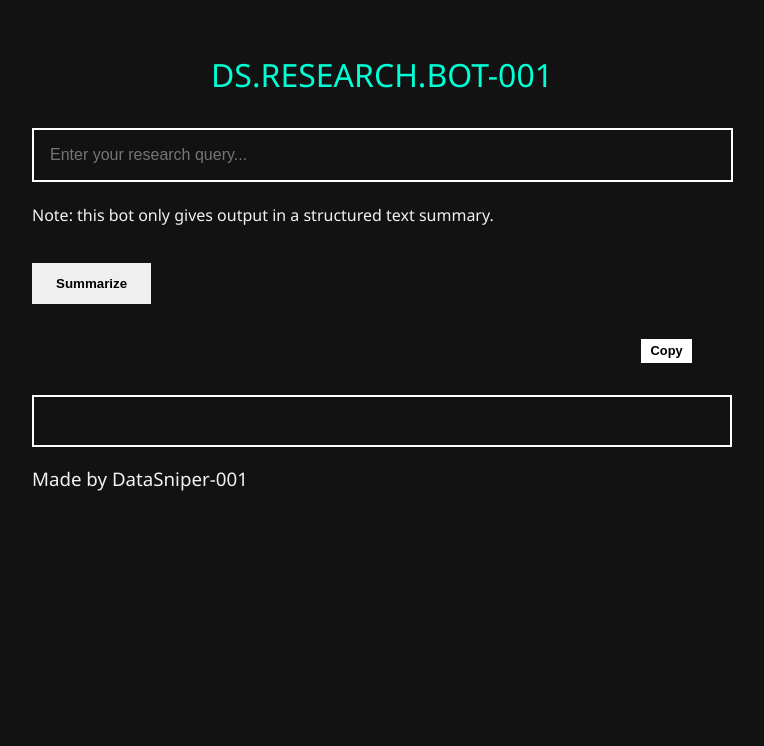
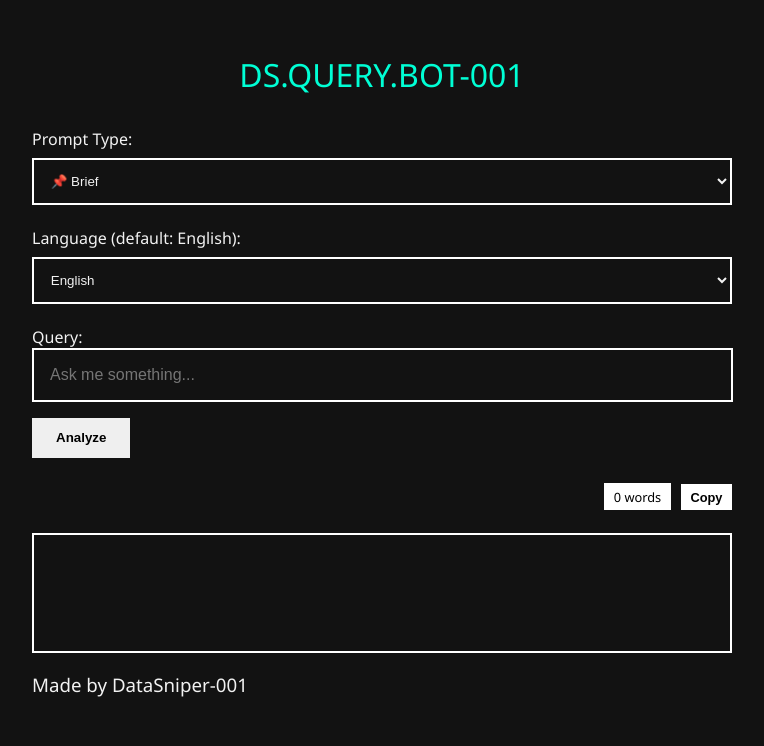
Before and after one commit to Divi307/DS.QUERY.BOT-001, a Flask app: page / in a window 1280 px wide. Shown: the top 746 px of the page, without its empty margins (258-1022 px from the left). Run offline with Flask 3, Linux system fonts and the light colour scheme.

Commit message:
changed whole structure of bot

```diff
--- a/app.py
+++ b/app.py
@@ -1,122 +1,111 @@
 from flask import Flask, render_template, request, jsonify
-import cohere
-from dotenv import load_dotenv
 import os
 from datetime import datetime
-import re
+import google.generativeai as genai
+import cohere
 
-load_dotenv()
+# Load environment variables (for API keys)
+COHERE_API_KEY = os.getenv("COHERE_API_KEY") or "your-cohere-api-key"
+
+# Initialize Gemini & Cohere
+co = cohere.Client(COHERE_API_KEY)
 
 app = Flask(__name__)
 
-# Configure Cohere
-co = cohere.Client(os.getenv("COHERE_API_KEY"))
-
-# Template format
-SUMMARY_TEMPLATE = """
-=== DATASNIPER.LOG ===
-
-🧠Topic:
-{query}
-
-📘Brief Info:
-{concept}
-
-💡Applications:
-{applications}
-
-🧪Examples:
-{examples}
-
-🛠️Tools:
-{tools}
-
-⚠️Limitations:
-{limitations}
-"""
-
-def generate_summary(query):
-    prompt = f"""
-You are a structured AI researcher assistant.
-
-Given the query: "{query}", generate a structured response with EXACTLY these 6 headings in this order:
-
-Brief Concept:
-Applications:
-Examples:
-Tools:
-Limitations:
-
-Instructions:
-- Use only one short paragraph per section.
-- In Applications, Tools, and Limitations sections, use 3–5 clear bullet points instead of a paragraph.
-- Do not add introductions or summaries.
-- After the 'Limitations' section, end the response with this phrase exactly: 'Tell me more about what you want to know next!'
-
-Output must be clean, minimal, and consistently formatted.
-"""
-
-    try:
-        response = co.chat(
-            model="command-r",
-            message=prompt,
-            temperature=0.7,
-        )
-        raw = response.text
-        print("=== RAW RESPONSE ===")
-        print(response.text)
+# Home route
+@app.route('/')
+def home():
+    return render_template("index.html")
 
 
-        sections = {
-            "concept": extract_section(raw, ["brief concept", "concept"]),
-            "applications": extract_section(raw, ["applications"]),
-            "examples": extract_section(raw, ["examples"]),
-            "tools": extract_section(raw, ["tools", "libraries"]),
-            "limitations": extract_section(raw, ["limitations"]),
-            "next_steps": extract_section(raw, ["next to explore", "further reading"]),
-        }
+# Format prompt based on selected style and language
+def format_prompt(prompt_type, topic_or_prompt, language="english"):
+    language = language.strip().lower()
+    prompt_type = prompt_type.strip().lower()
 
-        formatted = SUMMARY_TEMPLATE.format(query=query, **sections)
-        return formatted.strip()
-    except Exception as e:
-        raise RuntimeError(f"Cohere Error: {e}")
+    if language not in ["english", "hindi"]:
+        language = "english"
+
+    if prompt_type == "deep":
+        if language == "english":
+            return (
+                f"Write a detailed, in-depth analysis essay of at least 400 words on the topic: \"{topic_or_prompt}\".\n"
+                "Include background, key concepts, real-world applications, and important facts. "
+                "Use formal tone and clear structure. Avoid repetition and general statements."
+            )
+        elif language == "hindi":
+            return (
+                f"विषय \"{topic_or_prompt}\" पर कम से कम 400 शब्दों में एक गहन विश्लेषणात्मक निबंध लिखें।\n"
+                "उसका इतिहास, मुख्य तत्व, वास्तविक जीवन में उपयोग और महत्वपूर्ण तथ्य शामिल करें। "
+                "भाषा औपचारिक होनी चाहिए और संरचना स्पष्ट होनी चाहिए। दोहराव और सामान्य वाक्य से बचें।"
+            )
+
+    elif prompt_type == "brief":
+        if language == "english":
+            return (
+                f"Explain the topic \"{topic_or_prompt}\" in **no more than 3 lines**. "
+                "Be concise, avoid fluff, and provide the essence of the concept only."
+            )
+        elif language == "hindi":
+            return (
+                f"विषय \"{topic_or_prompt}\" को **केवल 3 पंक्तियों में** स्पष्ट और संक्षेप में समझाइए। "
+                "अनावश्यक जानकारी से बचें और केवल मुख्य बात बताएं।"
+            )
+
+    elif prompt_type == "custom":
+        if language == "english":
+            return topic_or_prompt
+        elif language == "hindi":
+            return f"इस प्रश्न का उत्तर हिंदी में दीजिए:\n{topic_or_prompt}"
+
+    # Fallback (in case prompt_type is invalid)
+    return f"Explain this in a helpful way: {topic_or_prompt}"
 
 
-def extract_section(text, keywords):
-    text = text.lower()
-    for key in keywords:
-        pattern = rf"{key}[:\-]?\s*(.*?)(?=\n\s*\w+[:\-]|\Z)"
-        match = re.search(pattern, text, re.DOTALL)
-        if match:
-            result = match.group(1).strip().capitalize()
-            return result if result else "Not available."
-    return "Not available."
+# Generate summary using Cohere
+def generate_summary(query):
+    try:
+        cohere_response = co.generate(
+            model='command-r-plus',
+            prompt=query,
+            max_tokens=2000,
+            temperature=0.7,
+            stop_sequences=["--END--"]
+        )
+        print("✅ Cohere succeeded.")
+        return cohere_response.generations[0].text.strip()
+    except Exception as cohere_error:
+        print("❌ Cohere failed:", cohere_error)
+        raise Exception("Cohere failed.")
 
 
-@app.route('/')
-def index():
-    return render_template('index.html')
-
-
+# Summarize API
 @app.route('/summarize', methods=['POST'])
 def summarize():
     data = request.get_json()
-    query = data.get("query", "")
+    query = data.get("query", "").strip()
+    style = data.get("style", "custom")
+    language = data.get("language", "english")
 
     if not query:
-        return jsonify({"error": "Query is missing"}), 400
+        return jsonify({"error": "❌ Query is missing"}), 400
 
     try:
-        summary = generate_summary(query)
+        final_prompt = format_prompt(style, query, language)
+        summary = generate_summary(final_prompt)
 
+        # Save to log
         with open("queries.log", "a", encoding="utf-8") as f:
-            f.write(f"\n\n=== {datetime.now()} ===\nQuery: {query}\n\n{summary}\n")
+            f.write(f"\n\n=== {datetime.now()} ===\nStyle: {style}\nLanguage: {language}\nQuery: {query}\n\nSummary: {summary}\n")
 
         return jsonify({"summary": summary})
     except Exception as e:
+        print("🔥 Error while summarizing:", e)
         return jsonify({"error": str(e)}), 500
 
 
+# Run server
 if __name__ == "__main__":
     port = int(os.environ.get("PORT", 5000))
-    app.run(host="0.0.0.0", port=port)
+    print(f"🚀 Server running on: http://127.0.0.1:{port}")
+    app.run(host="0.0.0.0", port=port, debug=True)
--- a/templates/index.html
+++ b/templates/index.html
@@ -2,15 +2,15 @@
 <html lang="en">
 
 <head>
-    <meta charset="UTF-8">
-    <title>DS.RESEARCH.BOT-001</title>
-    <meta name="viewport" content="width=device-width, initial-scale=1.0">
-    <link rel="icon" type="image/x-icon" href="../static/DS_logo.png">
+    <meta charset="UTF-8" />
+    <title>DS.QUERY.BOT-001</title>
+    <meta name="viewport" content="width=device-width, initial-scale=1.0" />
+    <link rel="icon" type="image/x-icon" href="../static/DS_logo.png" />
     <style>
          :root {
             --bg: #121212;
             --text: #f2f2f2;
-            --card: #1e1e1e;
+            --card: #121212;
             --primary: #00ffd5;
         }
 
@@ -47,6 +47,15 @@
             font-size: 1rem;
         }
 
+        select {
+            width: 100%;
+            padding: 0.8rem;
+            margin-top: 0.5rem;
+            background: var(--card);
+            color: var(--text);
+            border: 2px solid white;
+        }
+
         button {
             padding: 0.8rem 1.5rem;
             margin-top: 1rem;
@@ -61,42 +70,66 @@
             background-color: #00c5aa;
         }
 
-        .copy-btn {
-            margin-top: 5%;
-            margin-left: 87%;
+        .copy-btn,
+        .word-count {
             background: #fff;
+            color: #000;
             border: none;
             padding: 0.3rem 0.6rem;
-            cursor: pointer;
             font-size: 0.8rem;
         }
 
-        .spinner {
-            display: none;
-            margin-top: 2rem;
-            text-align: center;
+        .copy-btn {
+            padding-top: 6px;
+            margin-bottom: 15px;
         }
 
-        .spinner div {
-            display: inline-block;
-            width: 20px;
-            height: 20px;
-            margin: 0 5px;
-            background: var(--primary);
-            animation: bounce 0.6s infinite alternate;
+        .copy-row {
+            display: flex;
+            justify-content: flex-end;
+            align-items: center;
+            gap: 10px;
+            margin-top: 10px;
+            margin-bottom: 2px;
         }
 
-        .spinner div:nth-child(2) {
-            animation-delay: 0.2s;
+        #output {
+            position: relative;
+            display: block;
+            white-space: pre-wrap;
+            overflow-wrap: break-word;
+            overflow-y: auto;
+            min-height: 68px;
+            max-height: 400px;
+            padding: 1.5rem;
+            color: #fff;
+            margin-top: 0.5rem;
+            border: 2px solid white;
+            background-color: var(--card);
+            transition: all 0.3s ease-in-out;
         }
 
-        .spinner div:nth-child(3) {
-            animation-delay: 0.4s;
+        .spinner-inside {
+            display: none;
+            justify-content: center;
+            align-items: center;
+            position: absolute;
+            inset: 0;
+            background-color: rgba(18, 18, 18, 0.8);
         }
 
-        @keyframes bounce {
-            to {
-                transform: translateY(-15px);
+        .hourglass {
+            width: 30px;
+            height: 30px;
+            border: 4px solid var(--primary);
+            border-radius: 50%;
+            border-top-color: transparent;
+            animation: spin 1s linear infinite;
+        }
+
+        @keyframes spin {
+            100% {
+                transform: rotate(360deg);
             }
         }
 
@@ -104,40 +137,50 @@
             input[type="text"] {
                 width: 93%;
             }
-        }
-
-        #output {
-            display: block;
-            white-space: pre-wrap;
-            overflow-wrap: break-word;
-            overflow-y: auto;
-            max-height: 400px;
-            padding: 1.5rem;
-            color: #fff;
-            margin-top: 2rem;
-            position: relative;
-            border: 2px solid white;
+            .copy-row {
+                align-items: flex-end;
+            }
+            .copy-btn {
+                margin-bottom: 2px;
+            }
         }
     </style>
 </head>
 
 <body>
     <div class="container">
-        <h1>DS.RESEARCH.BOT-001</h1>
-        <input type="text" id="queryInput" placeholder="Enter your research query..." />
-        <h4>Note: this bot only gives output in a structured text summary.</h4>
-        <button id="summarizeBtn">Summarize</button>
+        <h1>DS.QUERY.BOT-001</h1>
+
+        <label for="promptSelect">Prompt Type:</label>
+        <select id="promptSelect">
+      <option value="brief">📌 Brief</option>
+      <option value="deep">🔬 Deep Analysis</option>
+      <option value="custom">📝 Custom Prompt</option>
+    </select><br><br>
+
+        <label for="languageSelect">Language (default: English):</label>
+        <select id="languageSelect">
+      <option value="english">English</option>
+      <option value="hindi">Hindi</option>
+    </select><br><br>
+
+        <label for="queryInput">Query:</label>
+        <input type="text" id="queryInput" placeholder="Ask me something..." /><br>
+
+        <button id="summarizeBtn">Analyze</button>
+
+        <div class="copy-row">
+            <span class="word-count" id="word-count">0 words</span>
+            <button class="copy-btn" id="copy-btn">Copy</button>
+        </div>
 
         <div id="output-container" style="position: relative;">
-            <button class="copy-btn" id="copy-btn">Copy</button>
             <pre id="output"></pre>
+            <div class="spinner-inside" id="spinner">
+                <div class="hourglass"></div>
+            </div>
         </div>
 
-        <div class="spinner" id="spinner">
-            <div></div>
-            <div></div>
-            <div></div>
-        </div>
         <h3>Made by DataSniper-001</h3>
     </div>
 
@@ -145,44 +188,57 @@
         const summarizeBtn = document.getElementById("summarizeBtn");
         const queryInput = document.getElementById("queryInput");
         const outputBox = document.getElementById("output");
+        const spinner = document.getElementById("spinner");
+        const wordCount = document.getElementById("word-count");
 
         summarizeBtn.addEventListener("click", async() => {
             const query = queryInput.value.trim();
+            const promptType = document.getElementById("promptSelect").value;
+            const language = document.getElementById("languageSelect").value;
+
             if (!query) {
                 outputBox.innerText = "Please enter a query.";
                 return;
             }
 
-            outputBox.innerText = "⏳ Summarizing...";
+            outputBox.innerText = "";
+            wordCount.innerText = "0 words";
+            spinner.style.display = "flex";
 
             try {
                 const res = await fetch("/summarize", {
                     method: "POST",
                     headers: {
-                        "Content-Type": "application/json",
+                        "Content-Type": "application/json"
                     },
                     body: JSON.stringify({
-                        query
+                        query,
+                        promptType,
+                        language
                     }),
                 });
 
                 const data = await res.json();
+                spinner.style.display = "none";
 
                 if (data.summary) {
                     outputBox.innerText = data.summary;
+                    const words = data.summary.trim().split(/\s+/).length;
+                    wordCount.innerText = `${words} word${words !== 1 ? 's' : ''}`;
                 } else if (data.error) {
                     outputBox.innerText = "❌ Error: " + data.error;
                 } else {
                     outputBox.innerText = "❌ Unexpected response from server.";
                 }
             } catch (err) {
+                spinner.style.display = "none";
                 outputBox.innerText = "❌ Failed to fetch summary.";
                 console.error(err);
             }
         });
 
         document.getElementById("copy-btn").addEventListener("click", function() {
-            const text = document.getElementById("output").innerText;
+            const text = outputBox.innerText;
             navigator.clipboard.writeText(text).then(() => {
                 this.innerText = "Copied!";
                 setTimeout(() => this.innerText = "Copy", 2000);
```
Also changed, not shown: 2 other files.
